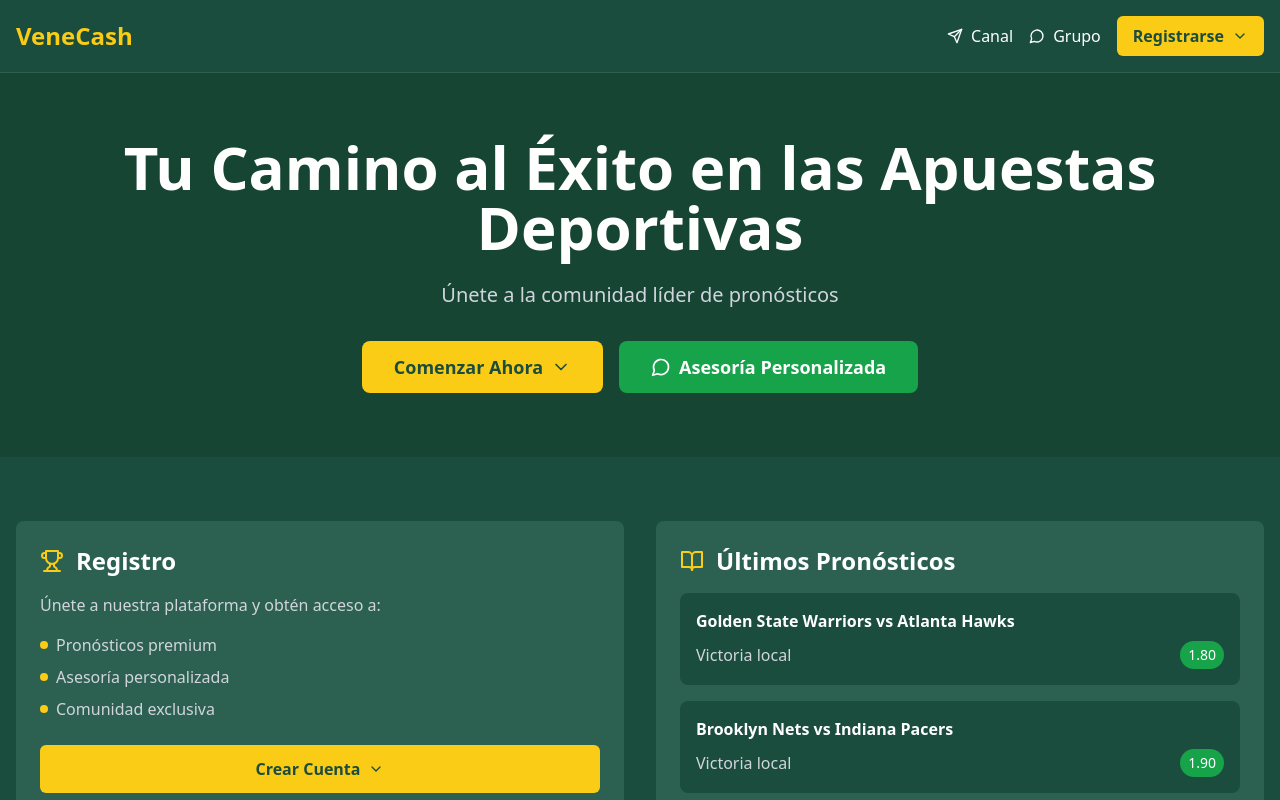
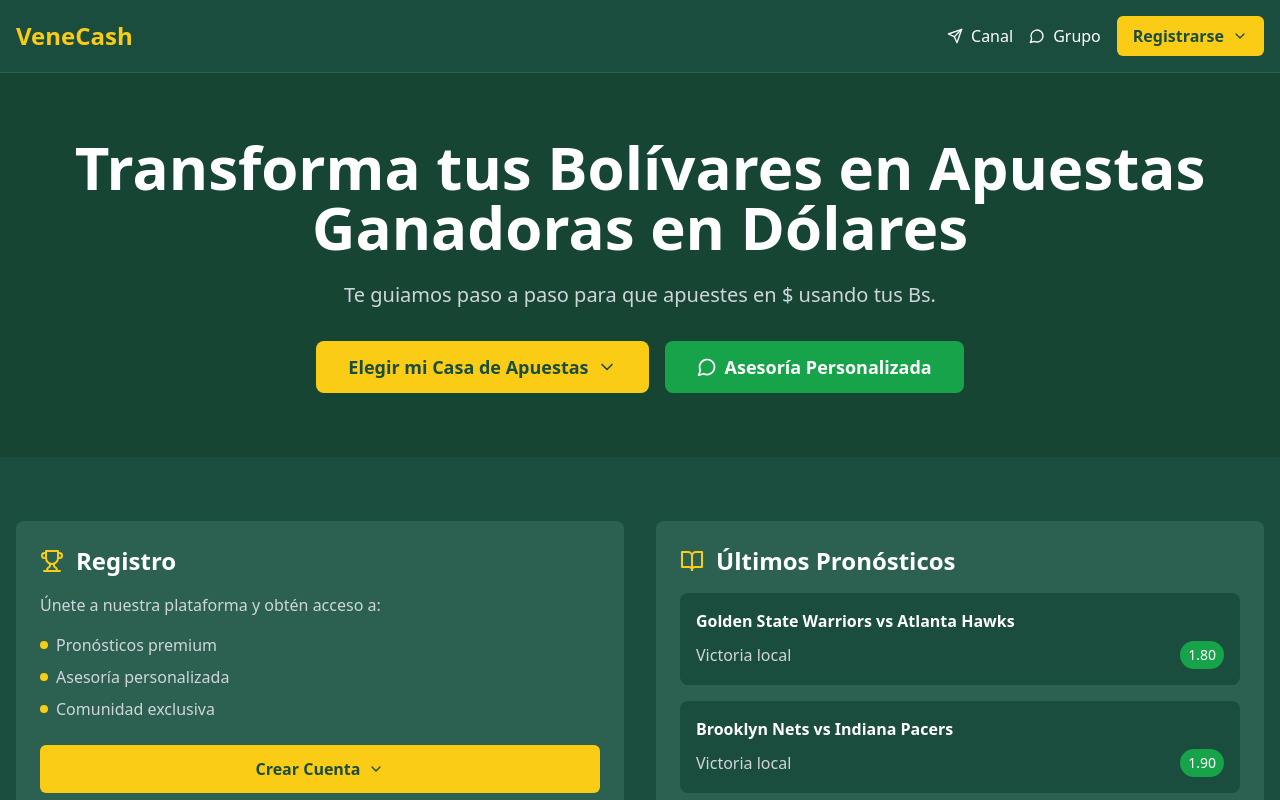
Before and after one commit to frank1411/VeneCash, a React (Vite) app: page / in a window 1280 px wide. Shown: the top 800 px of the page. Built offline with nearby package versions, Linux system fonts and the light colour scheme.

Commit message:
Update codebase with external changes

```diff
--- a/src/App.tsx
+++ b/src/App.tsx
@@ -189,10 +189,10 @@ function App() {
       <div className="bg-[#164534] py-16">
         <div className="container mx-auto px-4 text-center">
           <h1 className="text-4xl md:text-6xl font-bold text-white mb-6">
-            Tu Camino al Éxito en las Apuestas Deportivas
+            Transforma tus Bolívares en Apuestas Ganadoras en Dólares
           </h1>
           <p className="text-gray-300 text-xl mb-8">
-            Únete a la comunidad líder de pronósticos
+            Te guiamos paso a paso para que apuestes en $ usando tus Bs.
           </p>
           <div className="flex flex-col md:flex-row gap-4 justify-center">
             <div className="relative register-dropdown">
@@ -200,7 +200,7 @@ function App() {
                 onClick={() => setShowHeroDropdown(!showHeroDropdown)}
                 className="bg-yellow-400 text-[#1b4d3e] px-8 py-3 rounded-lg font-bold text-lg hover:bg-yellow-300 flex items-center gap-2 w-full justify-center"
               >
-                Comenzar Ahora
+                Elegir mi Casa de Apuestas
                 <ChevronDown className="w-5 h-5" />
               </button>
               <BookmakerDropdown show={showHeroDropdown} items={bookmakers} />
```
